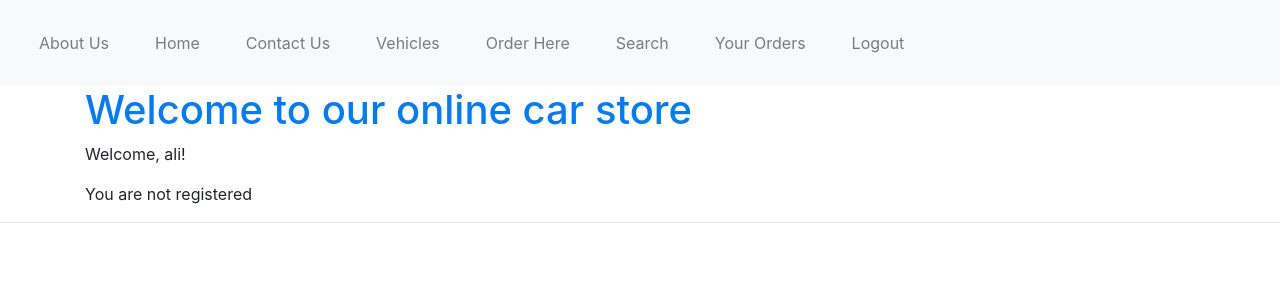
After one commit to jksingh07/Carsite, a Django app: page /list_of_orders/ in a window 1280 px wide. The commit adds this page. Shown: the top 300 px of the page. Run offline with Django 4.2, Linux system fonts and the light colour scheme; a user stored in the database is signed in; data comes from the database, SQL or seed files in the repository; both versions use the stored data as it was after the commit; some libraries are stand-ins or nearby versions.

Commit message:
ADD: Sessions, Cookies, Login, Logout and Your Orders

```diff
--- a/carapp/forms.py
+++ b/carapp/forms.py
@@ -12,6 +12,7 @@ class OrderVehicleForm(forms.ModelForm):
         }
         widgets = {
             'buyer': forms.Select(attrs={'class': 'form-control'}),
+            'vehicle': forms.Select(attrs={'class':'form-control'}),
         }
 
 class ContactForm(forms.Form):
--- a/carapp/urls.py
+++ b/carapp/urls.py
@@ -1,10 +1,11 @@
 from django.urls import path
 from . import views
-from .views import LabMembersView, AboutUsView, Vehicles, OrderHereView, SearchView
+from .views import LabMembersView, AboutUsView, Vehicles, OrderHereView, SearchView, HomepageView
 
 app_name = 'carapp'
 urlpatterns = [
-    path('', views.homepage, name='homepage'),
+    # path('', views.homepage, name='homepage'),
+    path('', HomepageView.as_view(), name='homepage'),
     path('aboutus/', views.aboutus, name='aboutus'),
     path('about/', AboutUsView.as_view(),name='AboutUsView'),
     path('lab_members/', views.lab_members, name='lab_members'),
@@ -13,4 +14,7 @@ urlpatterns = [
     path('vehicles/', Vehicles.as_view(), name='Vehicles'),
     path('order/', OrderHereView.as_view(), name='OrderHere'),
     path('search/', SearchView.as_view(), name='search'),
+    path('login_here/', views.login_here, name='login_here'),
+    path('logout_here/', views.logout_here, name='logout_here'),
+    path('list_of_orders/', views.list_of_orders, name='list_of_orders'),
 ]
--- a/carapp/views.py
+++ b/carapp/views.py
@@ -1,10 +1,13 @@
-from django.shortcuts import render
+from django.shortcuts import render, redirect
 from django.shortcuts import get_object_or_404
-from django.http import HttpResponse
+from django.http import HttpResponse, HttpResponseRedirect
 from django.http import Http404
 from django.views import View
 from .forms import OrderVehicleForm, ContactForm
-from .models import CarType, Vehicle, LabMember
+from .models import CarType, Vehicle, LabMember, OrderVehicle
+from django.contrib.auth import login, logout, authenticate
+from django.urls import reverse
+from django.contrib.auth.decorators import login_required
 from django.views.generic import CreateView, ListView, DetailView
 
 # Create your views here.
@@ -28,19 +31,76 @@ from django.views.generic import CreateView, ListView, DetailView
 #         response.write(para)
 #
 #     return response
-def homepage(request):
-    cartype_list = CarType.objects.all().order_by('id')
-    context = {
-        'cartype_list': cartype_list
-    }
-    return render(request, 'homepage.html', context)
+
+def login_here(request):
+    if request.method == 'POST':
+        username = request.POST.get('username')
+        password = request.POST.get('password')
+
+        user = authenticate(request, username=username, password=password)
+
+        if user is not None:
+            if user.is_active:
+                login(request, user)
+                return HttpResponseRedirect(reverse('carapp:homepage'))
+            else:
+                return HttpResponse("Your Account is Disabled")
+        else:
+            return HttpResponse("Incorrect login details")
+    else:
+        return render(request, 'login_here.html')
+
+@login_required
+def logout_here(request):
+    # Log the user out and redirect to the homepage
+    logout(request)
+    return HttpResponseRedirect(reverse('carapp:homepage'))
+
+
+@login_required
+def list_of_orders(request):
+    # Check if the user is a buyer
+    # print("here")
+    user = request.user
+
+    if hasattr(user, 'buyer'):
+        # Get all orders placed by the user
+        orders = OrderVehicle.objects.filter(buyer=request.user)
+        # Render the list of orders template with the orders
+        print(orders)
+        return render(request, 'list_of_orders.html', {'orders': orders})
+    else:
+        # Return a message if the user is not a buyer
+        return render(request, 'list_of_orders.html', {'message': 'You are not registered'})
+
+# def homepage(request):
+#     cartype_list = CarType.objects.all().order_by('id')
+#     context = {
+#         'cartype_list': cartype_list
+#     }
+#     return render(request, 'homepage.html', context)
+
+
+class HomepageView(View):
+    def get(self, request):
+        cartype_list = CarType.objects.all().order_by('id')
+        # Pass the cartype_list variable as context to the 'homepage.html' template
+        session_count = request.session.get('session_count', 0)
+        session_count += 1
+        request.session['session_count'] = session_count
+        context = {
+            'cartype_list': cartype_list,
+            'session_count': session_count,
+        }
+        return render(request, 'homepage.html', context)
+
 def aboutus(request):
-
-    # response = HttpResponse()
-    # heading1 = '<h1>' +' '+'This is a Car Showroom'+ '</h1>'
-    # response.write(heading1)
-
-    return render(request, 'aboutus.html')
+    session_count = request.session.get('session_count', 0)
+    session_count+=1
+    request.session['session_count'] = session_count
+    response = render(request, 'aboutus.html', {'session_count': session_count})
+    response.set_cookie('counter', 10, max_age=10)
+    return response
 
 # def cardetail(request, cartype_no):
 #     response = HttpResponse()
@@ -142,6 +202,7 @@ class OrderHereView(View):
             msg = 'There was an error with your order. Please try again.'
 
         return render(request, 'orderhere.html', {'form': form, 'msg': msg, 'vehiclelist': vehiclelist})
+
 class SearchView(View):
     def get(self, request):
         vehicles = Vehicle.objects.all()
--- a/templates/aboutus.html
+++ b/templates/aboutus.html
@@ -1,5 +1,6 @@
 {% extends 'base.html' %}
 {% block body_block %}
     <h2>Car Showroom</h2>
+    <p>Session Count: {{ session_count }}</p>
 {#    <a href="{% url 'carapp:homepage' %}">Go to Home Page</a>#}
 {% endblock %}
--- a/templates/base.html
+++ b/templates/base.html
@@ -29,12 +29,29 @@
     </li>
     <li class="nav-item hbar1">
       <a class="nav-link" href="{% url 'carapp:search' %}">Search</a>
+    {% if user.is_authenticated %}
     </li>
+      <li class="nav-item hbar1">
+      <a class="nav-link" href="{% url 'carapp:list_of_orders' %}">Your Orders</a>
+    </li>
+    {% endif %}
+
+    <li class="nav-item hbar1">
+        {% if user.is_authenticated %}
+      <a class="nav-link" href="{% url 'carapp:logout_here' %}">Logout</a>
+        {% else %}
+        <a class="nav-link" href="{% url 'carapp:login_here' %}">Login</a>
+        {% endif %}
+    </li>
+
   </ul>
 </nav>
 
 <div class="container">
-  <h1 class="mt-3 text-primary">{% block myhdg %} Welcome to our online car store {% endblock %}</h1>
+  <h1 class="mt03 text-primary">{% block myhdg %} Welcome to our online car store {% endblock %}</h1>
+    {% if user.is_authenticated %}
+      <p>Welcome, {{ user.username }}!</p>
+    {% endif %}
   {% block body_block %}*** {% endblock %}
 </div>
 <hr />
--- a/templates/homepage.html
+++ b/templates/homepage.html
@@ -11,6 +11,7 @@
     {% else %}
     <strong> None of the car types is available! </strong>
     {% endif %}
+    <p>Session Count: {{ session_count }}</p>
 {#    <br><br>#}
 {#    <p><a href="aboutus">About Us</a></p>#}
 {##}
--- /dev/null
+++ b/templates/list_of_orders.html
@@ -0,0 +1,14 @@
+{% extends 'base.html' %}
+
+{% block body_block %}
+{% if orders %}
+    <h2 class="text-primary">Orders placed by {{ request.user.username }}</h2>
+    <ul>
+        {% for order in orders %}
+            <li>{{ order }}</li>
+        {% endfor %}
+    </ul>
+{% else %}
+    <p>{{ message }}</p>
+{% endif %}
+{% endblock %}
--- a/templates/orderhere.html
+++ b/templates/orderhere.html
@@ -11,7 +11,6 @@
 
     {% if msg %}
         <p class="text-success">{{ msg }}</p>
-
     {% endif %}
 
     <h2>Available Vehicles</h2>
```
Also changed, not shown: templates/login_here.html (added, +13 -0 lines), db.sqlite3.
